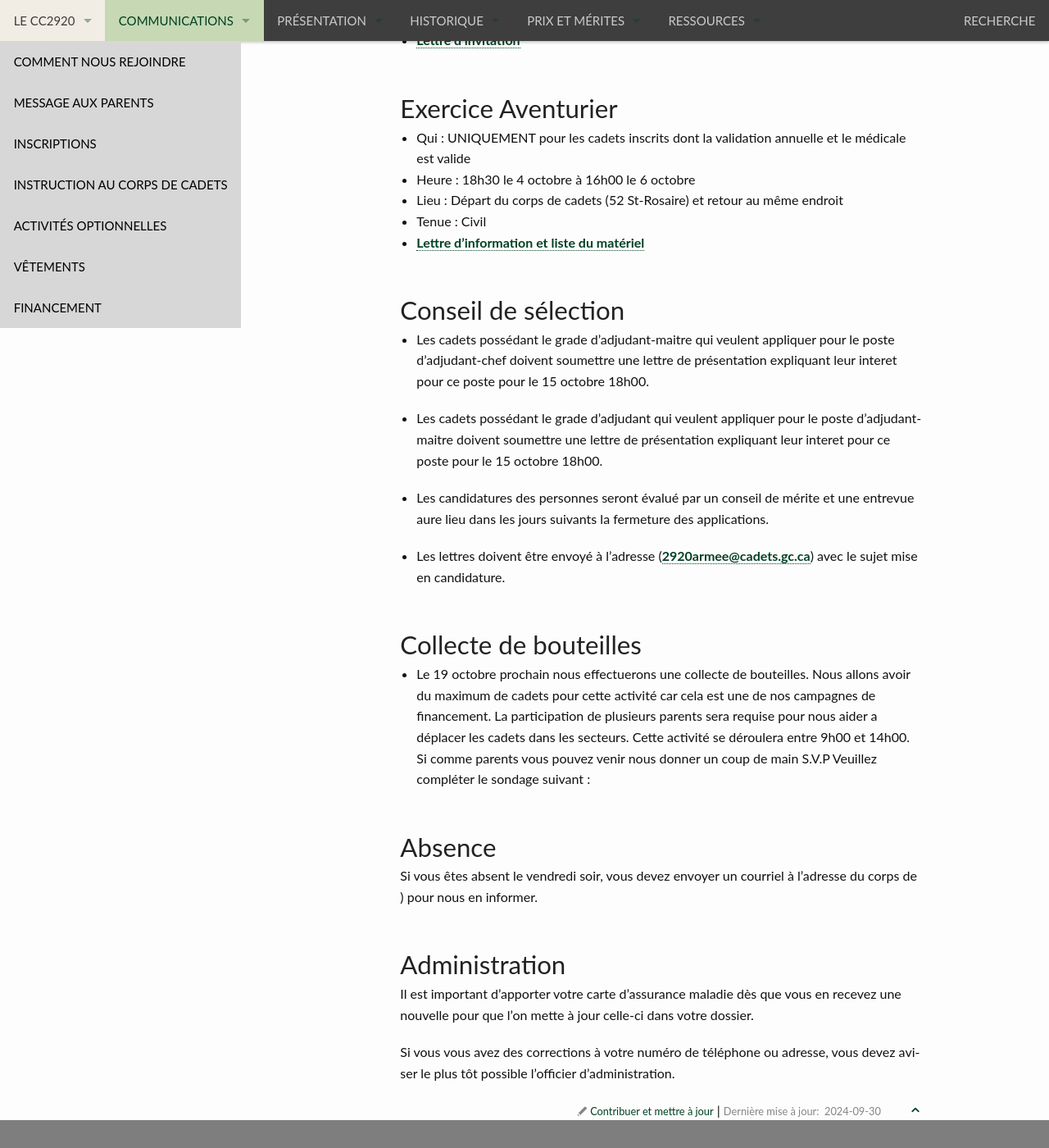
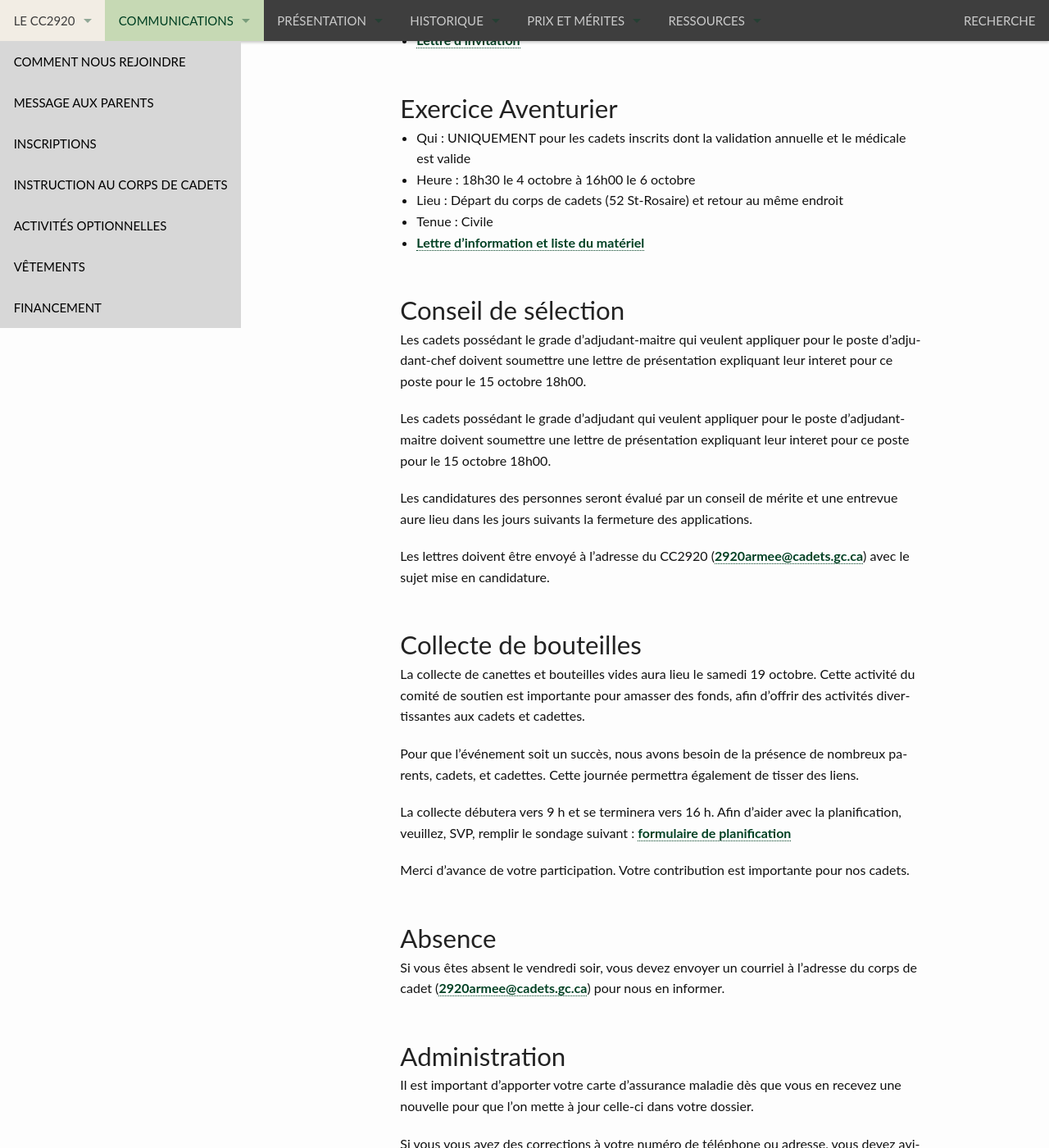
Before and after one commit to CC2920/web, a Jekyll site: the page built from _communications/messages.md, in a window 1280 px wide and 1400 px high, scrolled down 2329 px. Shown: the whole window at 82% size. Built offline with Jekyll 4.4.1, drawn with Linux system fonts in a browser that asks for light colours; some of the changed text lies outside the part shown.

Commit message:
Ajout du msg pour la collecte

```diff
--- a/_communications/messages.md
+++ b/_communications/messages.md
@@ -5,8 +5,8 @@ layout: "messages"
 
 ## Soirée d'instruction
 
-- **Date** : 4 octobre 2024, Pas de soirée d'instruction car nous partons pour l'exercice aventurier Départ 18h30 et Retour dimanche 15h30.
-- **Tenue** : Civil ; [tenue d'instruction](https://cc2920.ca/docs/ressources/guide_uniforme.v3.pdf)
+- **Date** : 4 octobre 2024, Pas de soirée d'instruction car nous partons pour l'exercice aventurier. Départ : 18h30, et Retour : dimanche 15h30.
+- **Tenue** : Civile ; [tenue d'instruction](https://cc2920.ca/docs/ressources/guide_uniforme.v3.pdf)
 - **Lieu** : Départ du 52 St-Rosaire et retour au même endroit dimanche
 
 ## Activités à venir
@@ -31,7 +31,7 @@ Les cadets qui ne désirent pas revenir cette année doivent rapporter leur unif
 
 ## Habillement
 
-Les cadets qui ont des pièces d'uniformes à échanger devront prendre un rendez-vous avec l'approvisionnement afin de pouvoir faire les échanges.
+Les cadets qui ont des pièces d'uniformes à échanger devront prendre un rendez-vous avec l'approvisionnement ([en communiquant avec nous](https://cc2920.ca/information/comment-nous-rejoindre/#nos-coordonnées)) afin de pouvoir faire les échanges.
 
 *Aucun échanges d'uniformes sans rendez-vous cette année.*
 
@@ -46,7 +46,7 @@ Tous les cadets doivent avoir rapporter les documents de confirmation que leur c
 - Qui : UNIQUEMENT pour les cadets dont la validation annuelle et le médicale est valide
 - Heure : de 18h00 à 20h30
 - Lieu : Centre Nouvel-Horizon (100 rue labbe, Gatineau)
-- Tenue : Civil
+- Tenue : Civile
 - Matériel requis : Bouteille d'eau
 
 ## Exercice militaire
@@ -54,7 +54,7 @@ Tous les cadets doivent avoir rapporter les documents de confirmation que leur c
 - Qui : UNIQUEMENT pour les cadets inscrits dont la validation annuelle et le médicale est valide
 - Heure : de 18h30 à 20h00
 - Lieu : Centre Nouvel-Horizon (100 rue labbe, Gatineau)
-- Tenue : Civil
+- Tenue : Civile
 - Matériel requis : Bouteille d'eau
 
 ## Rencontre de parent
@@ -62,7 +62,7 @@ Tous les cadets doivent avoir rapporter les documents de confirmation que leur c
 - Qui : Tous les parents des cadets.
 - Heure : 19h00 à 20h30
 - Lieu : Centre communautaire Daniel-Lafortune (448 Rue de Pointe-Gatineau, Gatineau)
-- Tenue : Civil
+- Tenue : Civile
 - [Lettre d'invitation](https://drive.google.com/file/d/1Inwj-_iqngMAuosnhDhbX2jJ38eCRxs0/view?usp=sharing)
 
 ## Exercice Aventurier
@@ -70,26 +70,32 @@ Tous les cadets doivent avoir rapporter les documents de confirmation que leur c
 - Qui : UNIQUEMENT pour les cadets inscrits dont la validation annuelle et le médicale est valide
 - Heure : 18h30 le 4 octobre à 16h00 le 6 octobre
 - Lieu : Départ du corps de cadets (52 St-Rosaire) et retour au même endroit
-- Tenue : Civil
+- Tenue : Civile
 - [Lettre d'information et liste du matériel](https://drive.google.com/file/d/1MqZHS0uYjU7aKeoeUDn21wnklUXizNFH/view?usp=sharing])
 
 ## Conseil de sélection
 
-- Les cadets possédant le grade d'adjudant-maitre qui veulent appliquer pour le poste d'adjudant-chef doivent soumettre une lettre de présentation expliquant leur interet pour ce poste pour le 15 octobre 18h00.
+Les cadets possédant le grade d'adjudant-maitre qui veulent appliquer pour le poste d'adjudant-chef doivent soumettre une lettre de présentation expliquant leur interet pour ce poste pour le 15 octobre 18h00.
 
-- Les cadets possédant le grade d'adjudant qui veulent appliquer pour le poste d'adjudant-maitre doivent soumettre une lettre de présentation expliquant leur interet pour ce poste pour le 15 octobre 18h00.
+Les cadets possédant le grade d'adjudant qui veulent appliquer pour le poste d'adjudant-maitre doivent soumettre une lettre de présentation expliquant leur interet pour ce poste pour le 15 octobre 18h00.
 
-- Les candidatures des personnes seront évalué par un conseil de mérite et une entrevue aure lieu dans les jours suivants la fermeture des applications.
+Les candidatures des personnes seront évalué par un conseil de mérite et une entrevue aure lieu dans les jours suivants la fermeture des applications.
 
-- Les lettres doivent être envoyé à l'adresse  (<2920armee@cadets.gc.ca>) avec le sujet mise en candidature.
+Les lettres doivent être envoyé à l'adresse du CC2920 (<2920armee@cadets.gc.ca>) avec le sujet mise en candidature.
 
 ## Collecte de bouteilles
 
-- Le 19 octobre prochain nous effectuerons une collecte de bouteilles.  Nous allons avoir du maximum de cadets pour cette activité car cela est une de nos campagnes de financement.  La participation de plusieurs parents sera requise pour nous aider a déplacer les cadets dans les secteurs.  Cette activité se déroulera entre 9h00 et 14h00. Si comme parents vous pouvez venir nous donner un coup de main S.V.P Veuillez compléter le sondage suivant :
+La collecte de canettes et bouteilles vides aura lieu le samedi 19 octobre. Cette activité du comité de soutien est importante pour amasser des fonds, afin d’offrir des activités divertissantes aux cadets et cadettes.
+
+Pour que l’événement soit un succès, nous avons besoin de la présence de nombreux parents, cadets, et cadettes.  Cette journée permettra également de tisser des liens.
+
+La collecte débutera vers 9 h et se terminera vers 16 h. Afin d'aider avec la planification, veuillez, SVP, remplir le sondage suivant : [formulaire de planification](https://docs.google.com/forms/d/e/1FAIpQLSd0TPZDnoZbTcHay44lrGla5njBJ1C_SSw31JkYZ_B5s0m7xg/viewform)
+
+Merci d’avance de votre participation. Votre contribution est importante pour nos cadets.
 
 ## Absence
 
-Si vous êtes absent le vendredi soir, vous devez envoyer un courriel à l'adresse du corps de ) pour nous en informer.
+Si vous êtes absent le vendredi soir, vous devez envoyer un courriel à l'adresse du corps de cadet (<2920armee@cadets.gc.ca>) pour nous en informer.
 
 ## Administration
 
```
